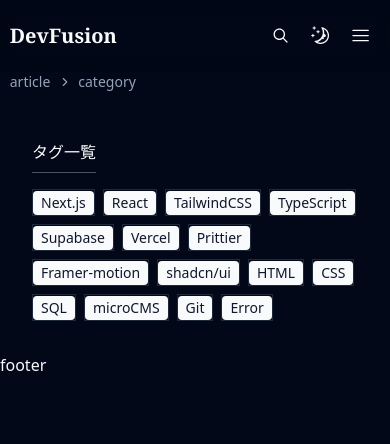
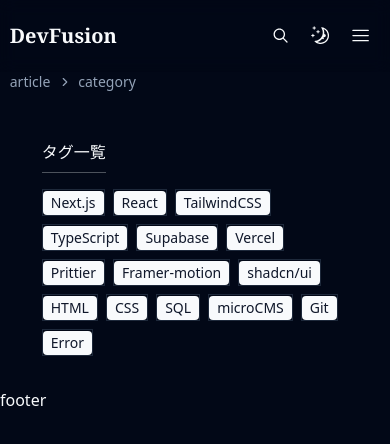
Before and after one commit to kkkumakk001/DevFusion, a Next.js app: page /article/category in a window 390 px wide. Shown: the top 444 px of the page. Built offline with nearby package versions, Linux system fonts and the light colour scheme.

Commit message:
[style]: コードの整形

```diff
--- a/app/layout.tsx
+++ b/app/layout.tsx
@@ -33,7 +33,7 @@ export default function RootLayout({
                     <Header />
                     <Breadcrumbs />
                     <span className="block mb-4"></span>
-                    <main className="w-full md:w-[95%] mx-auto">
+                    <main className="w-[95%] mx-auto">
                         {children}
                         {componentDetail}
                     </main>
--- a/tailwind.config.ts
+++ b/tailwind.config.ts
@@ -89,12 +89,17 @@ const config = {
                         opacity: "1",
                     },
                 },
+                "blink-dot": {
+                    "0%, 100%": { opacity: "0" },
+                    "50%": { opacity: "1" },
+                },
             },
             animation: {
                 "accordion-down": "accordion-down 0.2s ease-out",
                 "accordion-up": "accordion-up 0.2s ease-out",
                 "slide-to-right": "slide-to-right 1.25s ease-in-out",
                 "text-pop-up-top": "text-pop-up-top 1.5s ease both",
+                "blink-dot": "blink-dot 0.75s step-end infinite",
             },
         },
     },
```
